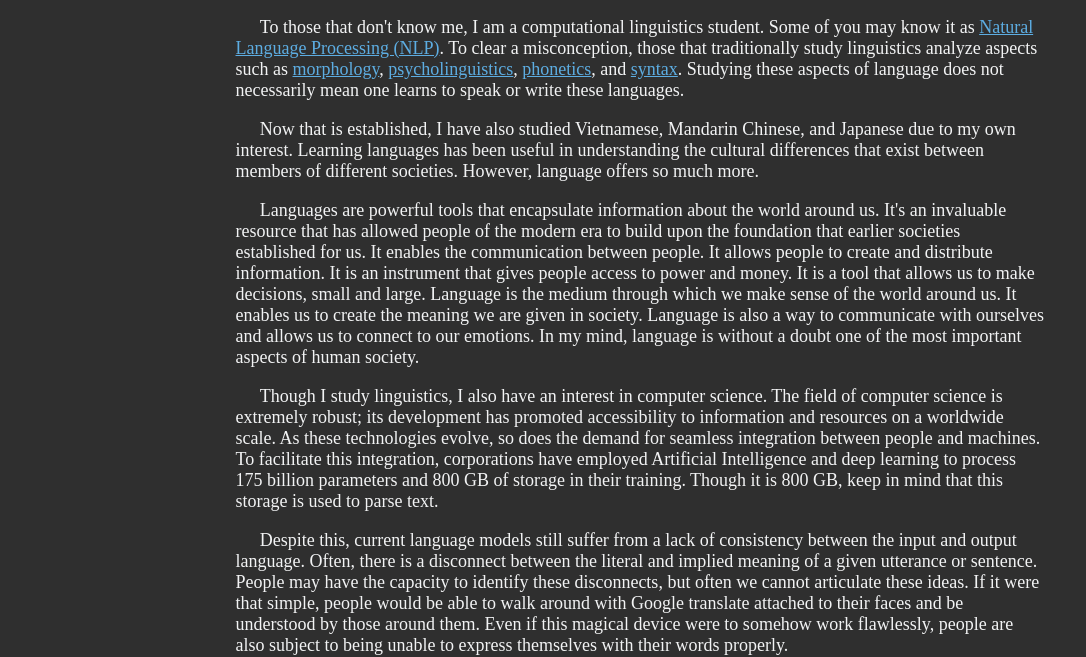
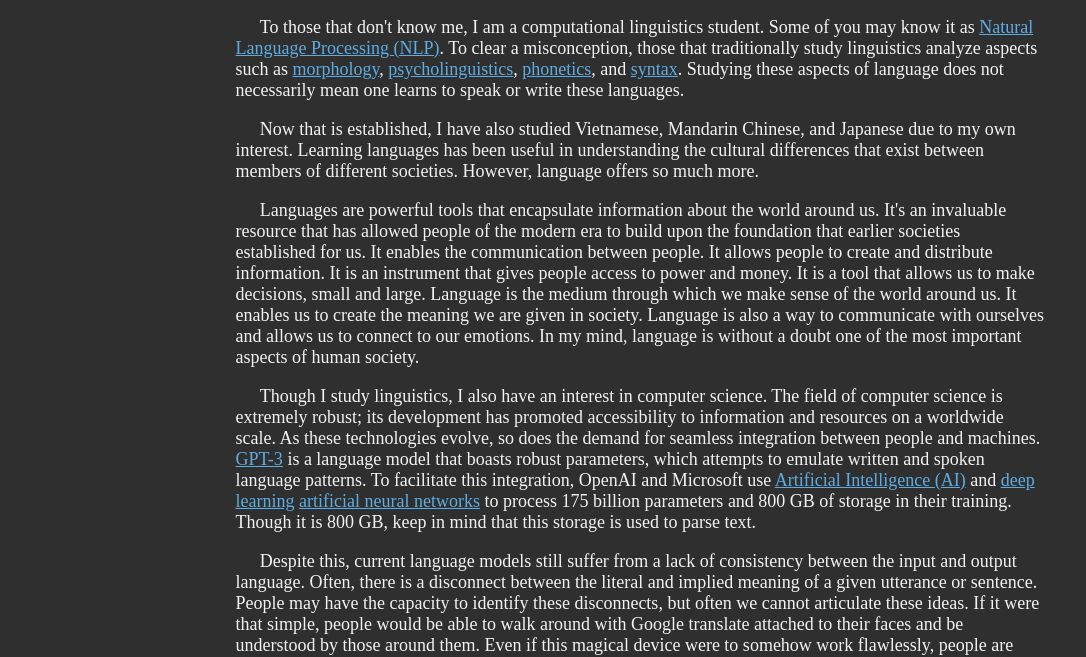
Before and after one commit to alvinwin/v2, a plain HTML site: page index.html in a window 1280 px wide. Shown: the part 110-767 px from the top of the page, without its empty margins (0-1086 px from the left). Drawn offline with Linux system fonts and the light colour scheme.

Commit message:
updated about me

```diff
--- a/index.html
+++ b/index.html
@@ -39,9 +39,18 @@
         <p>Though I study linguistics, I also have an interest in computer science. The field of
             computer science is extremely robust; its development has promoted accessibility to
             information and resources on a worldwide scale. As these technologies evolve, so does
-            the demand for seamless integration between people and machines. To facilitate this
-            integration, corporations have employed Artificial Intelligence and deep learning to
-            process 175 billion parameters and 800 GB of storage in their training. Though it is
+            the demand for seamless integration between people and machines.
+            <a href="https://en.wikipedia.org/wiki/GPT-3">GPT-3</a> is a language model that boasts
+                robust parameters, which attempts to emulate written and spoken language patterns.
+            </a>
+            To facilitate this integration, OpenAI and Microsoft use
+            <a href="https://en.wikipedia.org/wiki/Artificial_intelligence">Artificial Intelligence
+            (AI)</a>
+            and
+            <a href="https://en.wikipedia.org/wiki/Deep_learning">deep learning</a>
+            <a href="https://en.wikipedia.org/wiki/Artificial_neural_network">artificial neural
+                networks</a>
+            to process 175 billion parameters and 800 GB of storage in their training. Though it is
             800 GB, keep in mind that this storage is used to parse text.</p>
 
         <p>Despite this, current language models still suffer from a lack of consistency between the
```
